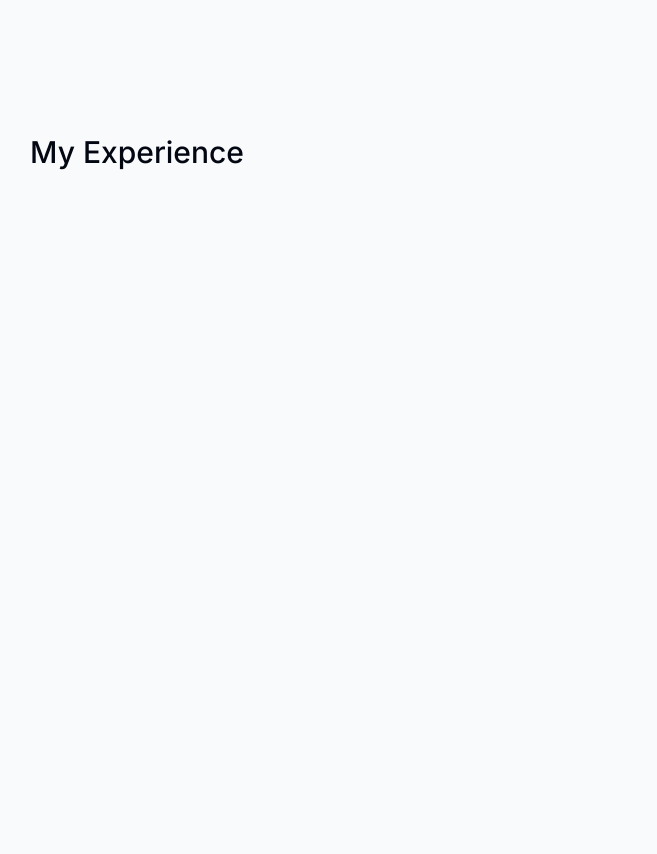
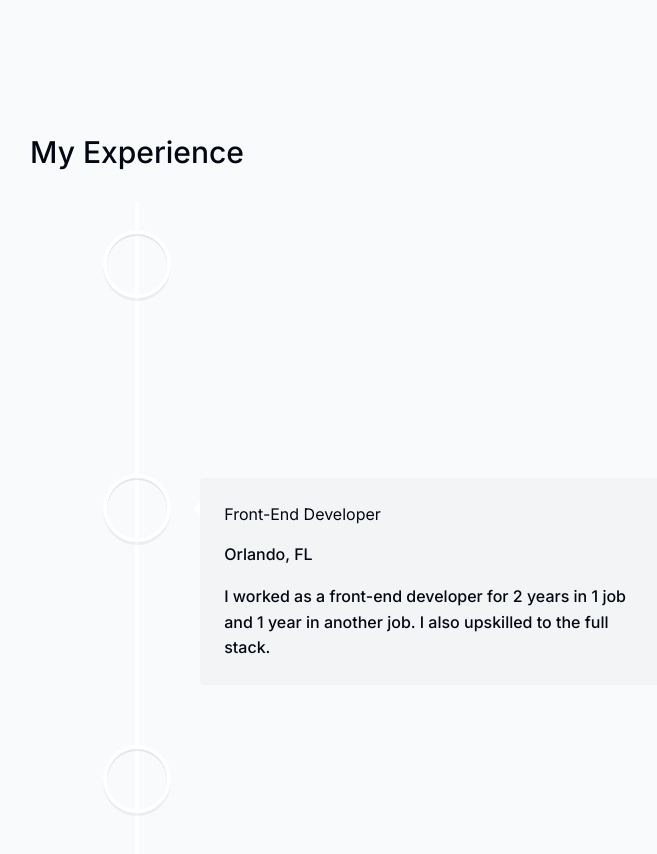
Before and after one commit to ruben-arcos/rubenarcos, a Next.js app: page / in a window 1280 px wide. Shown: the part 3020-3874 px from the top of the page, without its empty margins (503-1160 px from the left). Built offline with nearby package versions, Linux system fonts and the light colour scheme.

Commit message:
started styling the experience section.

```diff
--- a/components/Experience.tsx
+++ b/components/Experience.tsx
@@ -1,13 +1,35 @@
+"use client";
+
 import React from "react";
 import SectionHeading from "./SectionHeading";
-import { VerticalTimeline, VerticalTimelineElement }  from 'react-vertical-timeline-component';
-import 'react-vertical-timeline-component/style.min.css';
-
+import {
+  VerticalTimeline,
+  VerticalTimelineElement,
+} from "react-vertical-timeline-component";
+import "react-vertical-timeline-component/style.min.css";
+import { experiencesData } from "@/lib/data";
 
 export default function Experience() {
   return (
-    <section id="experience">
+    <section id="experience" className="scroll-mt-28">
       <SectionHeading>my experience</SectionHeading>
+      <VerticalTimeline>
+        {experiencesData.map((item, index) => (
+          <React.Fragment key={index}>
+            <VerticalTimelineElement
+              visible={true}
+              contentStyle={{
+                background: "#f3f4f6",
+                boxShadow: "none",
+              }}
+            >
+              <h3>{item.title}</h3>
+              <p>{item.location}</p>
+              <p>{item.description}</p>
+            </VerticalTimelineElement>
+          </React.Fragment>
+        ))}
+      </VerticalTimeline>
     </section>
   );
 }
```
